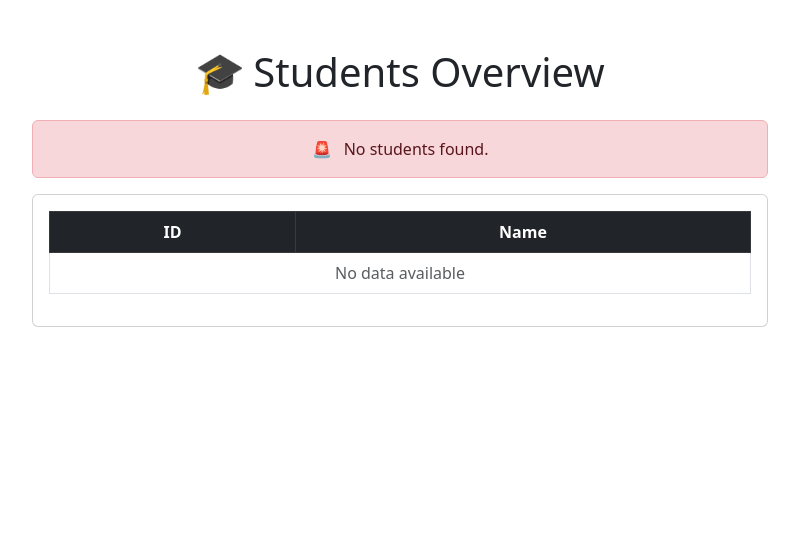
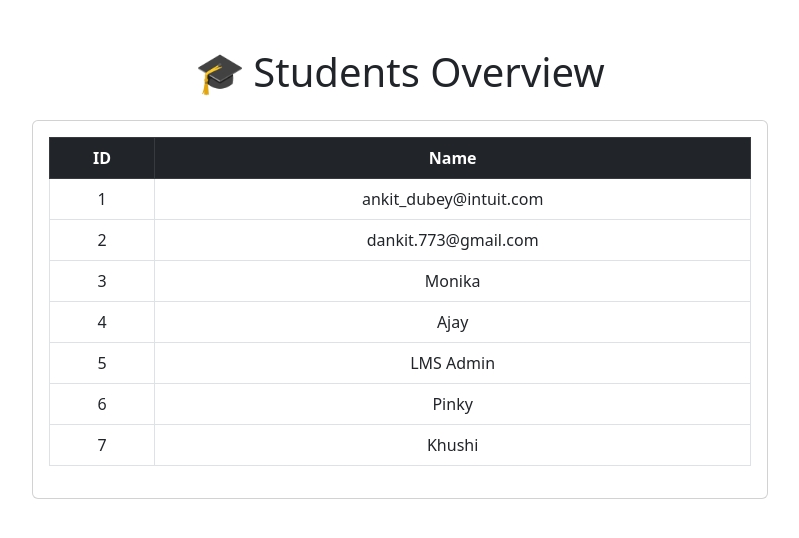
Before and after one commit to Monika-202217b3042/E-Pathshala-LMS, a Flask app: template e-Pathshala/app/templates/students.html in a window 1280 px wide. Shown: the part 56-594 px from the top of the page, without its empty margins (240-1039 px from the left). Run offline with Flask 3, Linux system fonts and the light colour scheme; the template is opened without the code that fills it: values that come from a table or form of the project are taken from there, others are empty; data comes from the database, SQL or seed files in the repository; both versions use the stored data as it was after the commit.

Commit message:
modified codes

```diff
--- a/e-Pathshala/app/templates/students.html
+++ b/e-Pathshala/app/templates/students.html
@@ -30,11 +30,8 @@
         <div class="col-md-8 text-center">
             <h1 class="mb-4"><span class="me-2">🎓</span>Students Overview</h1>
 
-            <div class="alert alert-danger" role="alert">
-                <span class="me-2">🚨</span> No students found.
-            </div>
-
-            <!-- Placeholder Table -->
+            {% if students %}
+            <!-- Student Table -->
             <div class="card">
                 <div class="card-body">
                     <table class="table table-bordered">
@@ -45,13 +42,25 @@
                             </tr>
                         </thead>
                         <tbody>
+                            {% for student in students %}
                             <tr>
-                                <td colspan="2" class="text-center text-muted">No data available</td>
+                                <td>{{ student.id }}</td>
+                                <td>{{ student.username }}</td>
                             </tr>
+                            {% endfor %}
                         </tbody>
                     </table>
                 </div>
             </div>
+            {% else %}
+            <!-- No Students Found Message -->
+            <div class="alert alert-danger" role="alert">
+                <span class="me-2">🚨</span> No students found.
+            </div>
+            {% endif %}
+        </div>
+    </div>
+</div>
 
 <script src="https://cdn.jsdelivr.net/npm/bootstrap@5.3.0/dist/js/bootstrap.bundle.min.js"></script>
 </body>
```
Also changed, not shown: e-Pathshala/instance/epathshala.db, 1 other file.
